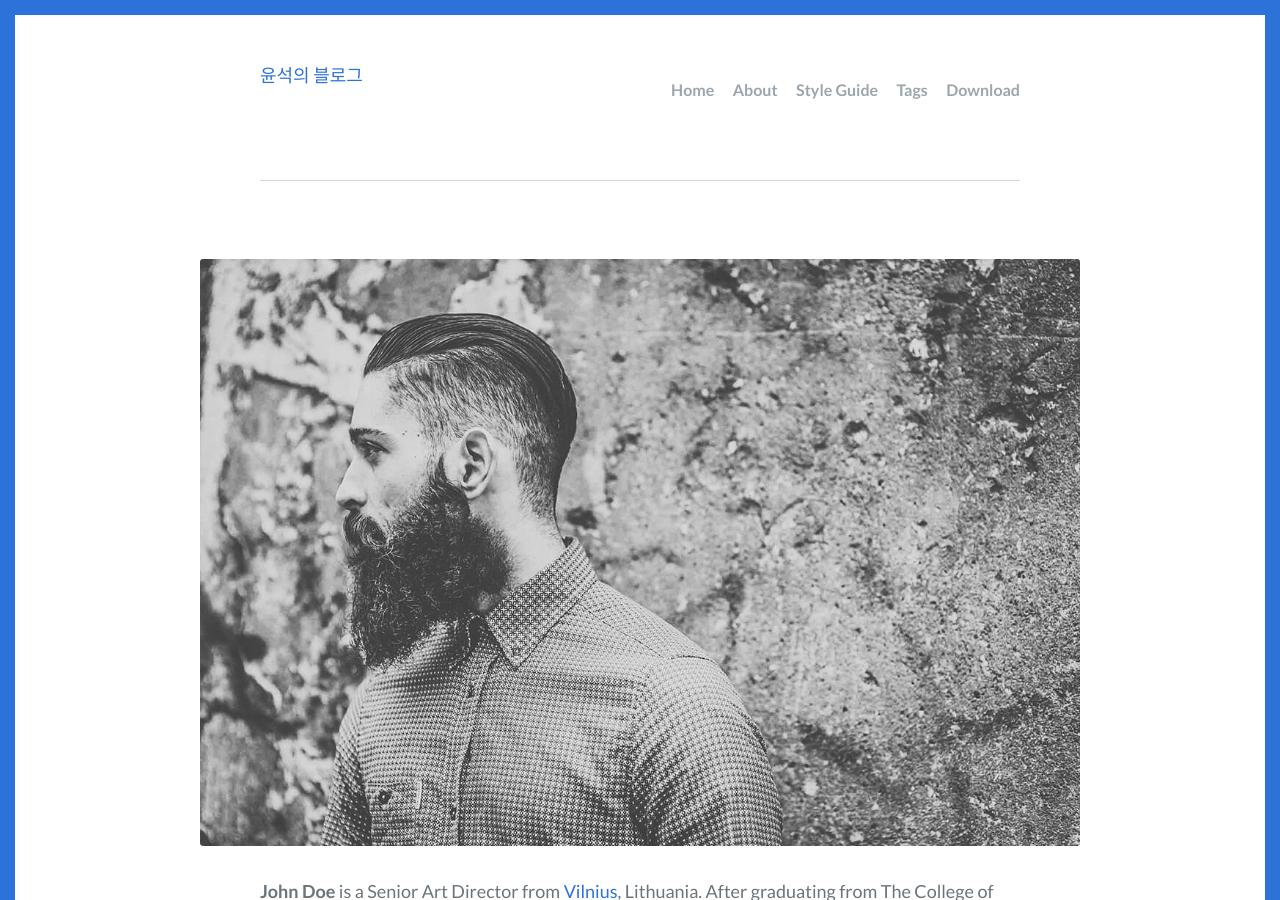
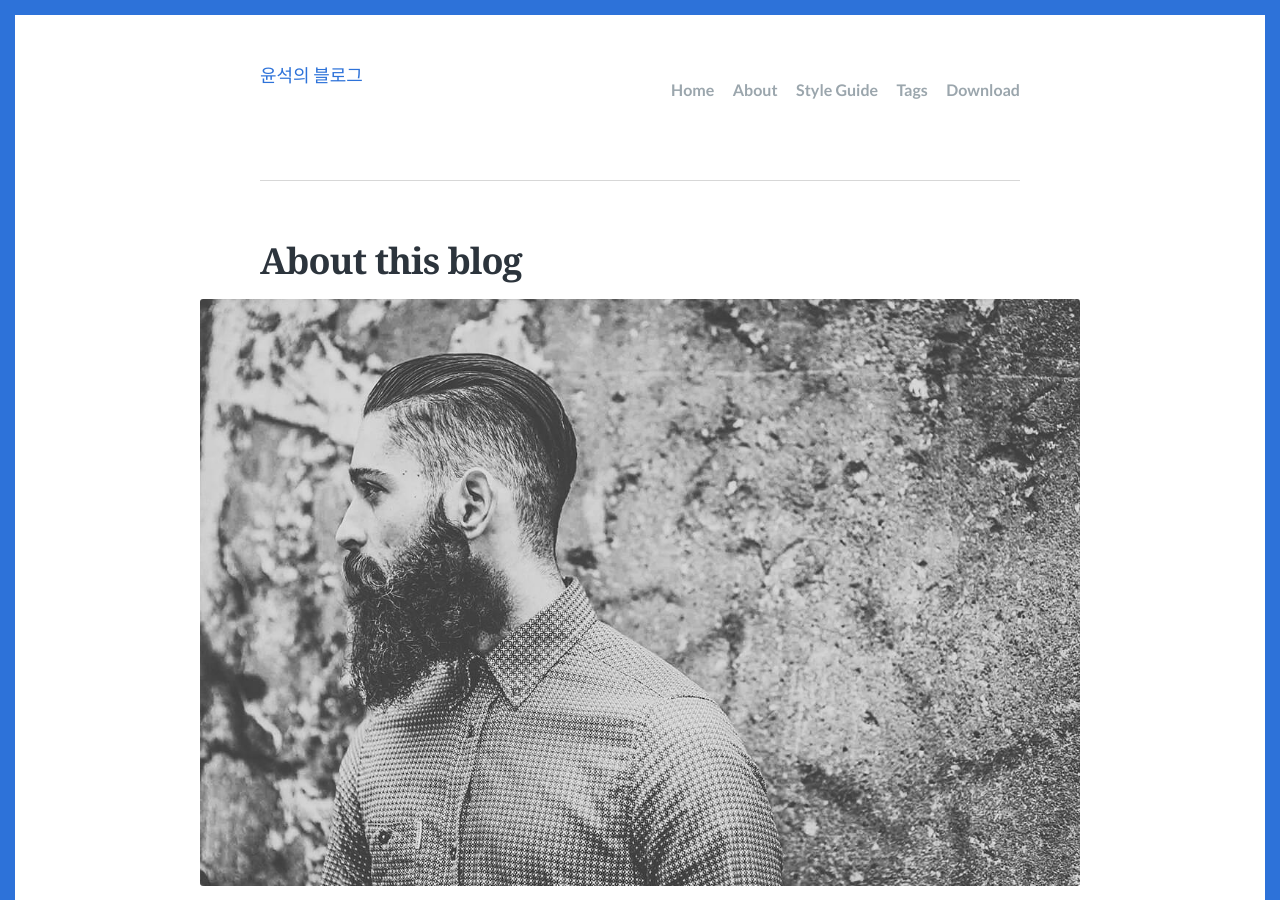
Before and after one commit to eudhchc/eudhchc.github.io, a Jekyll site: the page built from about.md, in a window 1280 px wide and 900 px high. Built offline with Jekyll 4.4.1, drawn with Linux system fonts in a browser that asks for light colours; some web fonts are replaced.

Commit message:
Update page.html

```diff
--- a/_layouts/page.html
+++ b/_layouts/page.html
@@ -5,7 +5,7 @@ layout: default
 <main class="main-content fadeInDown delay_075s">
   <article class="post">
     <header class="post-header">
-      <h1 class="post-title">{{home}}</h1>
+      <h1 class="post-title">{{page.title}}</h1>
       {% if page.feature_image and page.feature_image != "" %}
       <figure class="post-thumbnail image-card width-wide">
         <img src="{{ page.feature_image | relative_url }}" alt="{{ page.title }}">
```
